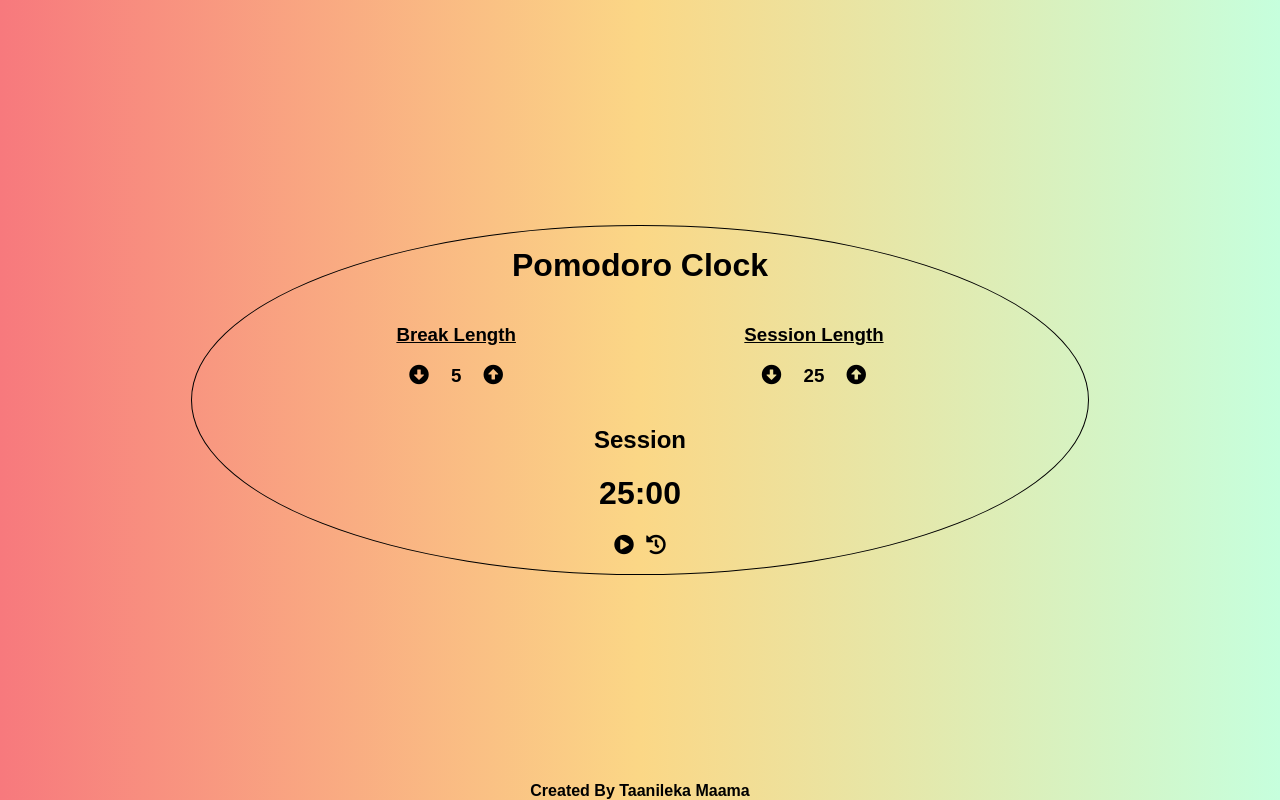
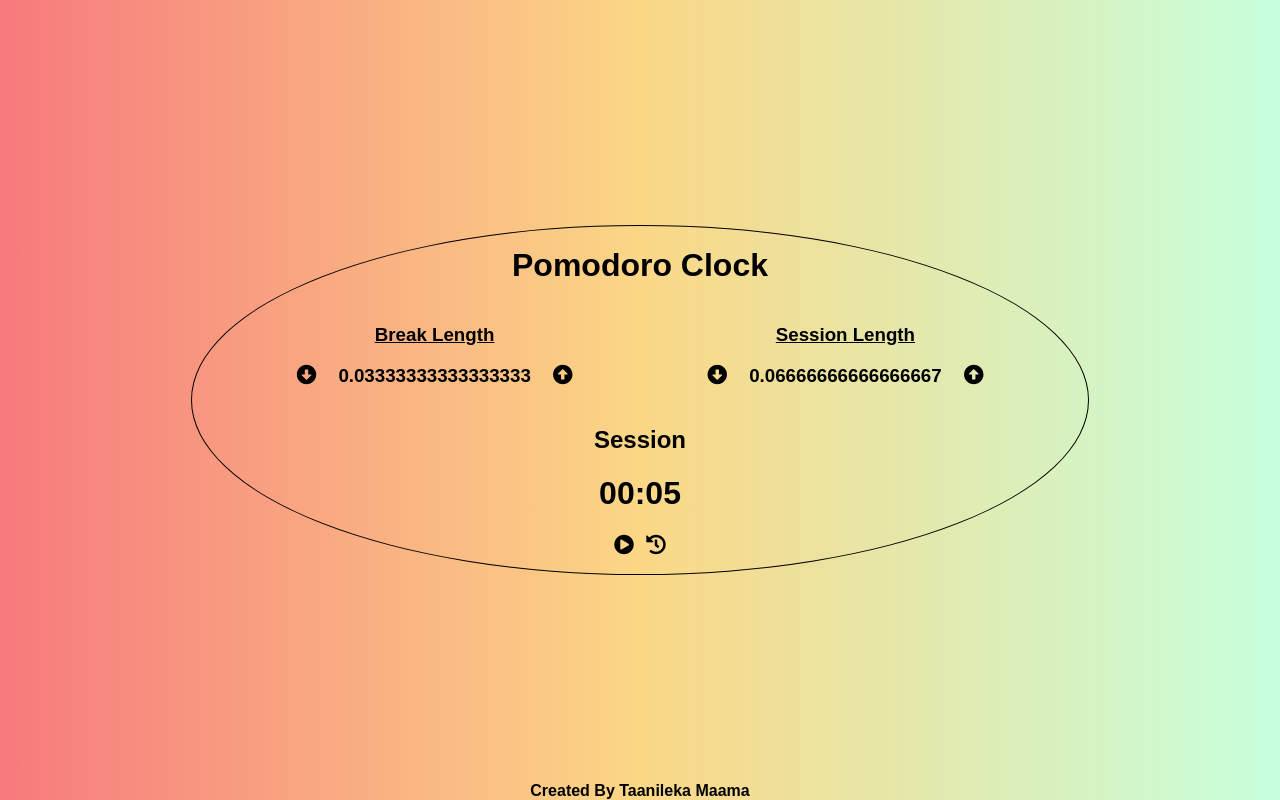
Before and after one commit to TaaniBravo/pomodoroTimer, a React (Create React App) app: page / in a window 1280 px wide. Built offline with nearby package versions, Linux system fonts and the light colour scheme; a web font is replaced by a local one.

Commit message:
Updated the code to not rely on the dates. Although still running into test issues.

```diff
--- a/src/App.js
+++ b/src/App.js
@@ -7,20 +7,19 @@ import { Container } from "react-bootstrap";
 // Current issue is that the timer is for some reason not resetting to session timer after the break timer finishes.
 
 const App = () => {
-  const [displayTime, setDisplayTime] = useState(1500);
-  const [breakTime, setBreakTime] = useState(300);
-  const [sessionTime, setSessionTime] = useState(1500);
+  const [displayTime, setDisplayTime] = useState(5);
+  const [breakTime, setBreakTime] = useState(2);
+  const [sessionTime, setSessionTime] = useState(4);
   const [timerOn, setTimerOn] = useState(false);
   const [onBreak, setOnBreak] = useState(false);
   const alarm = useRef();
 
-  const playAlarm = () => {
-    alarm.current.play();
-  };
-
   const formatTime = time => {
     let minutes = Math.floor(time / 60);
     let seconds = time % 60;
+
+    if (minutes < 0) minutes = 0;
+    if (seconds < 0) seconds = 0;
 
     return (
       (minutes < 10 ? "0" + minutes : minutes) +
@@ -48,46 +47,61 @@ const App = () => {
 
   const controlTime = () => {
     let second = 1000;
-    let date = new Date().getTime();
-    let nextDate = new Date().getTime() + second;
+    // let date = new Date().getTime();
+    // let nextDate = new Date().getTime() + second;
     let onBreakVariable = onBreak;
 
+    if (timerOn) clearInterval(localStorage.getItem("interval-id"));
+
+    // IF timer is off then...
     if (!timerOn) {
+      // Define our interval so we can store it.
       let interval = setInterval(() => {
-        date = new Date().getTime();
-        if (date > nextDate) {
+        // Assign our date again to a new time.
+        // date = new Date().getTime();
+        // If the date is still larger then the nextDate variable we are setting the displayTime to adjust for that 1 second change on the timer.
+
+        if (displayTime >= 0) {
           setDisplayTime(prev => {
-            console.log(onBreakVariable);
-            console.log(prev);
+            // IF the prev time is at 0 and onBreakVariable is false then...
             if (prev <= 0 && !onBreakVariable) {
-              playAlarm();
+              alarm.current.play();
               setOnBreak(true);
+
+              // setTimeout helps with delay the onBreakVariable so that the if statement is not exited early.
               setTimeout(() => {
                 onBreakVariable = true;
-              }, 20);
+              }, 5);
+
+              // RETURN our break time.
               return breakTime;
+
+              // ELSE IF the prev timer is at 0 and onBreakVariable is true then...
             } else if (prev <= 0 && onBreakVariable) {
-              console.log("Making into if statement");
-              playAlarm();
+              alarm.current.play();
               setOnBreak(false);
+
+              // Same as the above setTimeout function.
               setTimeout(() => {
                 onBreakVariable = false;
-              }, 100);
+              }, 5);
+              // RETURN our session time.
               return sessionTime;
             }
 
             return prev - 1;
           });
 
-          nextDate += second;
+          // IF neither of the IF statements fit then we are return the nextDate plus 1000ms.
+          // nextDate += second;
         }
-      }, 30);
+      }, second);
 
+      // We are clearing and then storing our interval so that we can call upon it easily when we want to pause the timer.
       localStorage.clear();
       localStorage.setItem("interval-id", interval);
     }
 
-    if (timerOn) clearInterval(localStorage.getItem("interval-id"));
     setTimerOn(!timerOn);
   };
 
```
